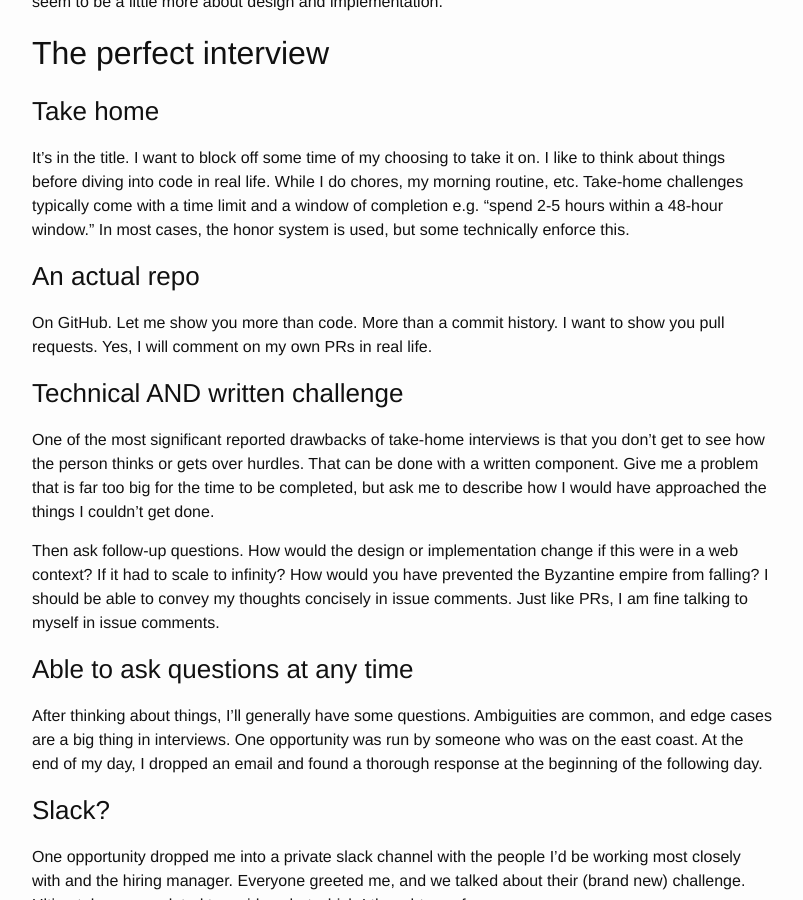
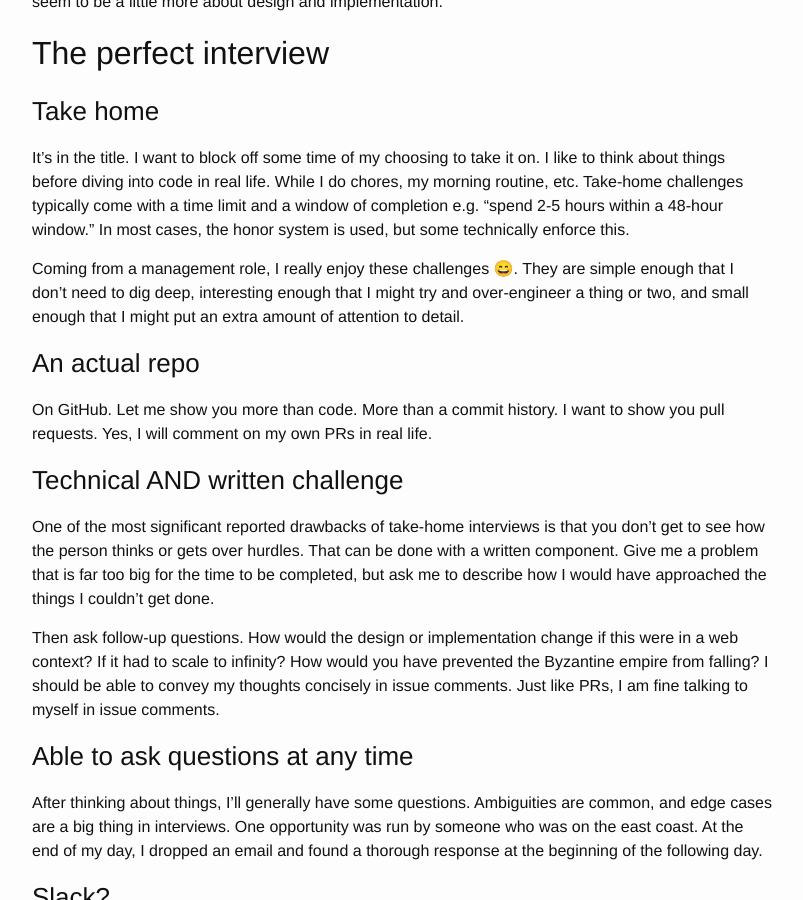
Before and after one commit to oreoshake/oreoshake.github.io, a Jekyll site: the page built from _posts/2022-02-06-the-perfect-interview-for-me.md, in a window 1280 px wide and 900 px high, scrolled down 1488 px. Shown: the whole window, without its empty margins (238-1041 px from the left). Built offline with Jekyll 4.4.1, drawn with Linux system fonts in a browser that asks for light colours; emoji names are drawn with the system emoji font; our own code applies the rules of GitHub Pages for plain Markdown files; some of the changed lines change nothing that is shown; some of the changed text lies outside the part shown.

Commit message:
Update 2022-02-06-the-perfect-interview-for-me.md

```diff
--- a/_posts/2022-02-06-the-perfect-interview-for-me.md
+++ b/_posts/2022-02-06-the-perfect-interview-for-me.md
@@ -29,6 +29,8 @@ Live coding exercises are _more_ contrived and trivial or unrealistic. Maybe not
 ### Take home
 
 It's in the title. I want to block off some time of my choosing to take it on. I like to think about things before diving into code in real life. While I do chores, my morning routine, etc. Take-home challenges typically come with a time limit and a window of completion e.g. "spend 2-5 hours within a 48-hour window." In most cases, the honor system is used, but some technically enforce this.
+
+Coming from a management role, I really enjoy these challenges :smile:. They are simple enough that I don't need to dig deep, interesting enough that I might try and over-engineer a thing or two, and small enough that I might put an extra amount of attention to detail.
 
 ### An actual repo
 
@@ -64,7 +66,7 @@ Live coding exercises can give you a quick glimpse into how people use google (h
 
 ### My time
 
-Live coding challenges take an hour, take-home exercises are expected to take 2-5 or even more. Not only can I devote time behind a keyboard, but I also have time to think about things casually. It may lead to me looking something up ahead of time to apply something less familiar. These problems are often contrived and don't accurately reflect web programming.
+Live coding challenges take an hour, take-home exercises are expected to take 2-5 or even more. Not only can I devote time behind a keyboard, but I also have time to think about things casually. It may lead to me looking something up ahead of time to apply something less familiar. These problems are often contrived and don't accurately reflect web programming. **Not everyone has this luxury**.
 
 I had enough time to create a basic repo template since most of these involved some sort of CLI. Prepared with unit/acceptance/linter/etc. GitHub actions ready. In Codespaces. With my settings synced.
 
```
